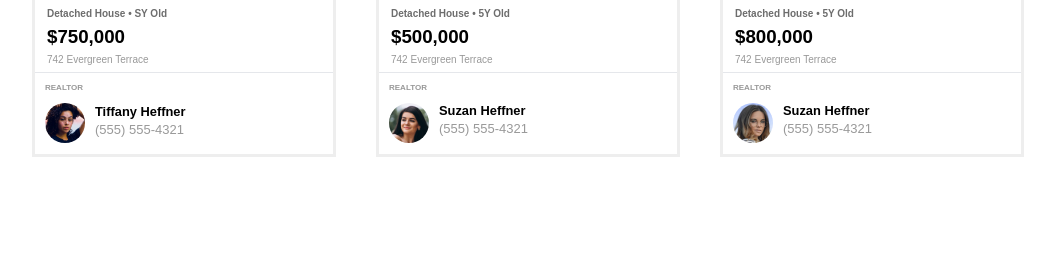
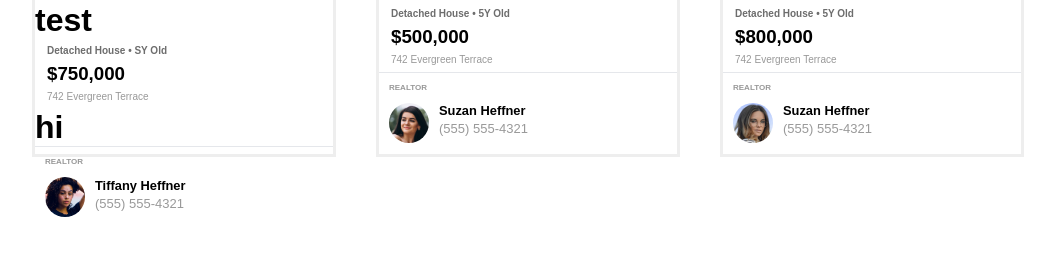
Before and after one commit to hadi-salloum-hue/Featured-Listings, a plain HTML site: page index.html in a window 1280 px wide. Shown: the part 339-594 px from the top of the page, without its empty margins (112-1167 px from the left). Drawn offline with Linux system fonts and the light colour scheme.

Commit message:
adiing test

```diff
--- a/index.html
+++ b/index.html
@@ -26,11 +26,13 @@
                 <div class="img">
                     <img src="./assets/images/house-1.jpg" alt="house" class="house-img img1">
                 </div>
-                <div class="about">
+                <div class="about" color="green">
+                    <h1>test</h1>
                     <p class="house-title">Detached House • SY Old </p>
                     <h3>$750,000</h3>
                     <p class="address">742 Evergreen Terrace</p>
                 </div>
+                <h1>hi</h1>
                 <div class="line"></div>
                 <div class="title">
                     <h4>REALTOR</h4>
```
